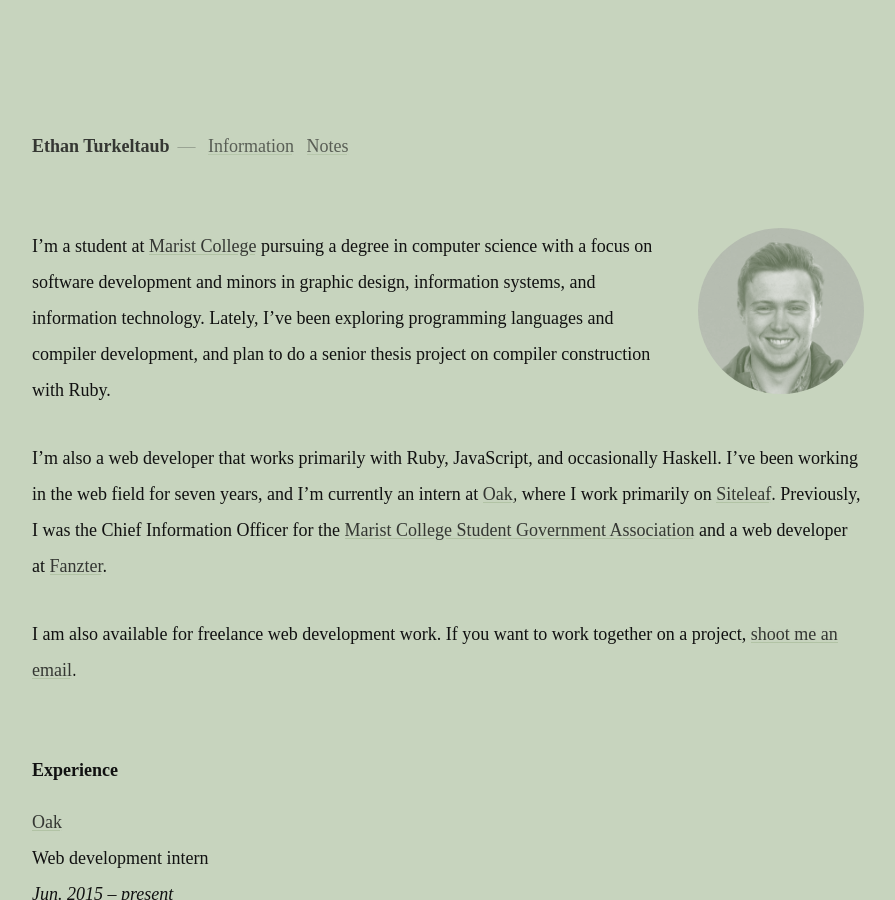
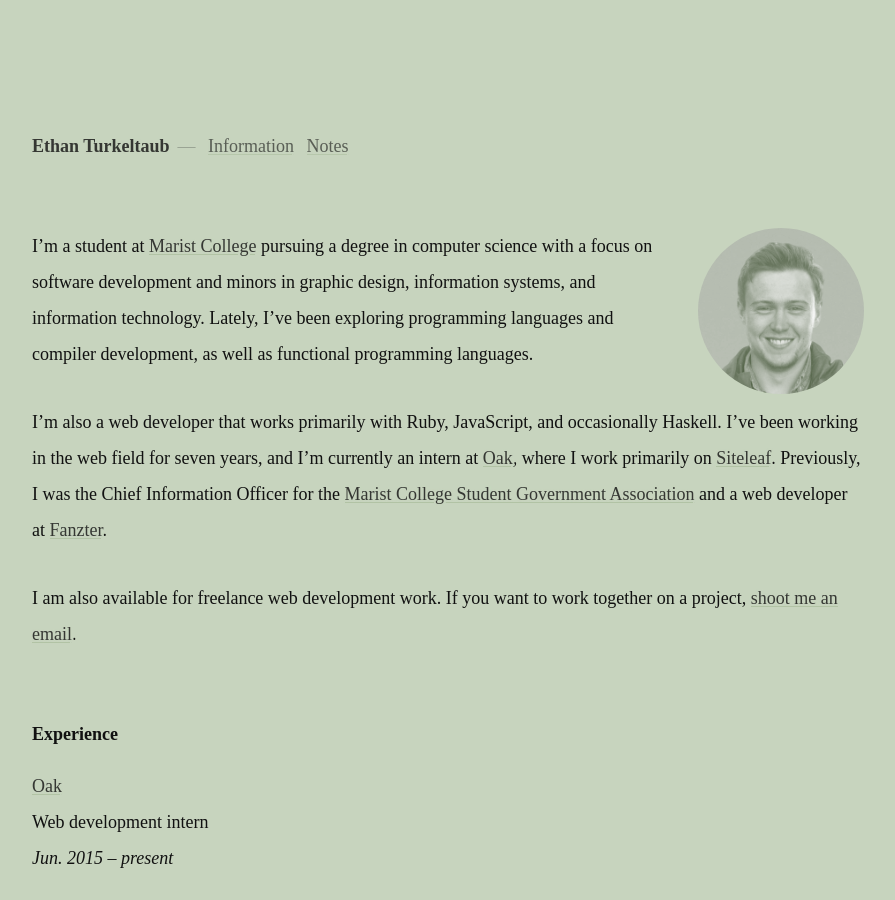
Before and after one commit to ethnt/ethnt.me, a Jekyll site: the page built from information.markdown, in a window 1280 px wide and 900 px high. Shown: the whole window, without its empty margins (96-991 px from the left). Built offline with Jekyll 4.4.1, drawn with Linux system fonts in a browser that asks for light colours.

Commit message:
Updated Information

```diff
--- a/information.markdown
+++ b/information.markdown
@@ -51,9 +50,10 @@
     link: http://www.marist.edu/admission/technologyscholarships/
     description: Full four-year tuition, room, and board scholarship
     range: Aug. 2013 – present
+layout: information
 ---
 
-I’m a student at [Marist College](http://marist.edu) pursuing a degree in computer science with a focus on software development and minors in graphic design, information systems, and information technology. Lately, I've been exploring programming languages and compiler development, and plan to do a senior thesis project on compiler construction with Ruby.
+I’m a student at [Marist College](http://marist.edu) pursuing a degree in computer science with a focus on software development and minors in graphic design, information systems, and information technology. Lately, I've been exploring programming languages and compiler development, as well as functional programming languages.
 
 I’m also a web developer that works primarily with Ruby, JavaScript, and occasionally Haskell. I’ve been working in the web field for seven years, and I'm currently an intern at [Oak](http://oak.is), where I work primarily on [Siteleaf](http://siteleaf.com). Previously, I was the Chief Information Officer for the [Marist College Student Government Association](http://sga.marist.edu) and a web developer at [Fanzter](http://en.wikipedia.org/wiki/Fanzter).
 
```
Also changed, not shown: other parts of information.markdown (+0 -1 lines).
